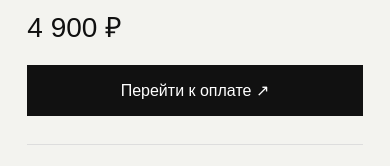
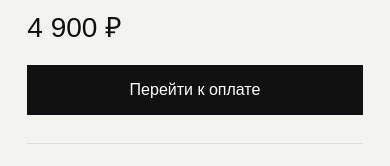
Before and after one commit to agorohowagwd-ai/re-project3, a Next.js app: page /education/author-supervision in a window 390 px wide. Shown: the part 2016-2182 px from the top of the page. Built offline with nearby package versions, Linux system fonts and the light colour scheme.

Commit message:
Remove arrow symbols from mobile UI

```diff
--- a/components/PaymentPanel.tsx
+++ b/components/PaymentPanel.tsx
@@ -52,10 +52,10 @@ export default function PaymentPanel({ amount = 2000, description = 're:project
   if (data?.mode === 'owned') return <div className="paymentPanel"><div className="successBox"><small>ACCESS / ACTIVE</small><h3>Уже оплачено.</h3><p>Откройте личный кабинет — материалы и проекты доступны там.</p></div></div>;
 
   return <div className="paymentPanel">
-    <div className="paymentTop"><div><small>ОПЛАТА</small><strong>{amount.toLocaleString('ru-RU')} ₽</strong></div>{!data && <button className="dark" onClick={create} disabled={loading}>{loading ? 'Создаём платёж…' : 'Перейти к оплате ↗'}</button>}</div>
+    <div className="paymentTop"><div><small>ОПЛАТА</small><strong>{amount.toLocaleString('ru-RU')} ₽</strong></div>{!data && <button className="dark" onClick={create} disabled={loading}>{loading ? 'Создаём платёж…' : 'Перейти к оплате '}</button>}</div>
     {error && <div className="formError">{error}</div>}
-    {data?.mode === 'sber' && <div className="paymentQr"><img src={qr} alt="QR для оплаты" /><div><small>SBERPAY / СБП</small><h3>Оплатите заказ.</h3><p>После оплаты нажмите кнопку проверки статуса. Доступ откроется автоматически.</p>{data.formUrl && <a className="outline" href={data.formUrl} target="_blank" rel="noreferrer">Открыть платёжную страницу ↗</a>}<button className="dark paymentCheck" onClick={check} disabled={checking}>{checking ? 'Проверяем…' : data.status === 'paid' ? 'Оплата подтверждена' : 'Я оплатил(а) — проверить ↗'}</button></div></div>}
-    {data?.mode === 'manual' && <div className="manualPay"><small>ПЕРЕВОД ПО НОМЕРУ · СБЕРБАНК</small><h3>Переведите {Number(data.amount).toLocaleString('ru-RU')} ₽ по указанным реквизитам.</h3><div className="payRow"><span>Номер телефона</span><b>{data.phone}</b></div><div className="payRow"><span>Сумма</span><b>{Number(data.amount).toLocaleString('ru-RU')} ₽</b></div><div className="payRow"><span>Комментарий к переводу</span><b>{data.code}</b></div><p>Обязательно укажите комментарий — по нему мы найдём ваш платёж. После проверки перевода доступ откроется в личном кабинете.</p><button className="dark paymentCheck" onClick={check} disabled={checking}>{checking ? 'Проверяем…' : data.status === 'paid' ? 'Оплата подтверждена' : 'Я оплатил(а) — проверить ↗'}</button></div>}
+    {data?.mode === 'sber' && <div className="paymentQr"><img src={qr} alt="QR для оплаты" /><div><small>SBERPAY / СБП</small><h3>Оплатите заказ.</h3><p>После оплаты нажмите кнопку проверки статуса. Доступ откроется автоматически.</p>{data.formUrl && <a className="outline" href={data.formUrl} target="_blank" rel="noreferrer">Открыть платёжную страницу </a>}<button className="dark paymentCheck" onClick={check} disabled={checking}>{checking ? 'Проверяем…' : data.status === 'paid' ? 'Оплата подтверждена' : 'Я оплатил(а) — проверить '}</button></div></div>}
+    {data?.mode === 'manual' && <div className="manualPay"><small>ПЕРЕВОД ПО НОМЕРУ · СБЕРБАНК</small><h3>Переведите {Number(data.amount).toLocaleString('ru-RU')} ₽ по указанным реквизитам.</h3><div className="payRow"><span>Номер телефона</span><b>{data.phone}</b></div><div className="payRow"><span>Сумма</span><b>{Number(data.amount).toLocaleString('ru-RU')} ₽</b></div><div className="payRow"><span>Комментарий к переводу</span><b>{data.code}</b></div><p>Обязательно укажите комментарий — по нему мы найдём ваш платёж. После проверки перевода доступ откроется в личном кабинете.</p><button className="dark paymentCheck" onClick={check} disabled={checking}>{checking ? 'Проверяем…' : data.status === 'paid' ? 'Оплата подтверждена' : 'Я оплатил(а) — проверить '}</button></div>}
     {notice && <div className="paymentNotice">{notice}</div>}
   </div>;
 }
```
